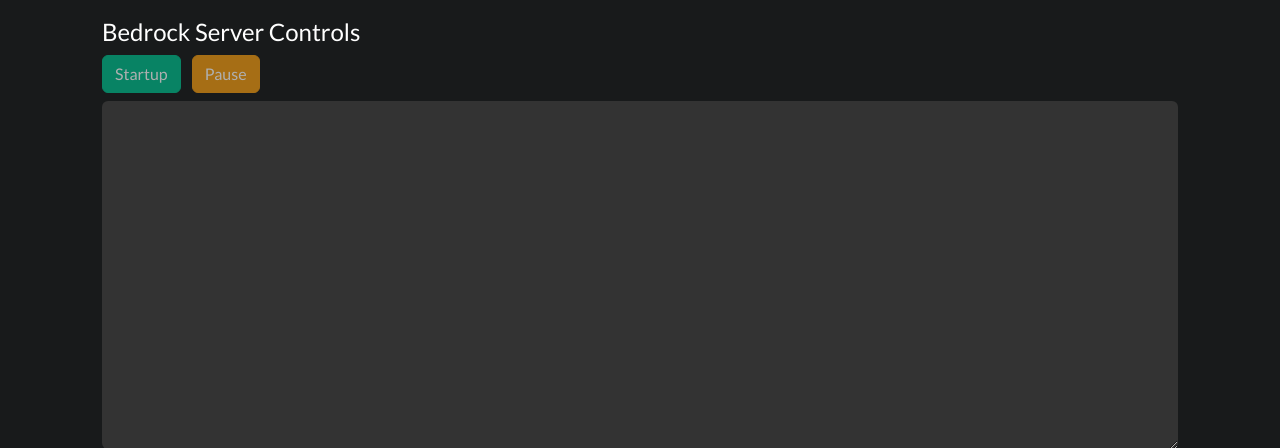
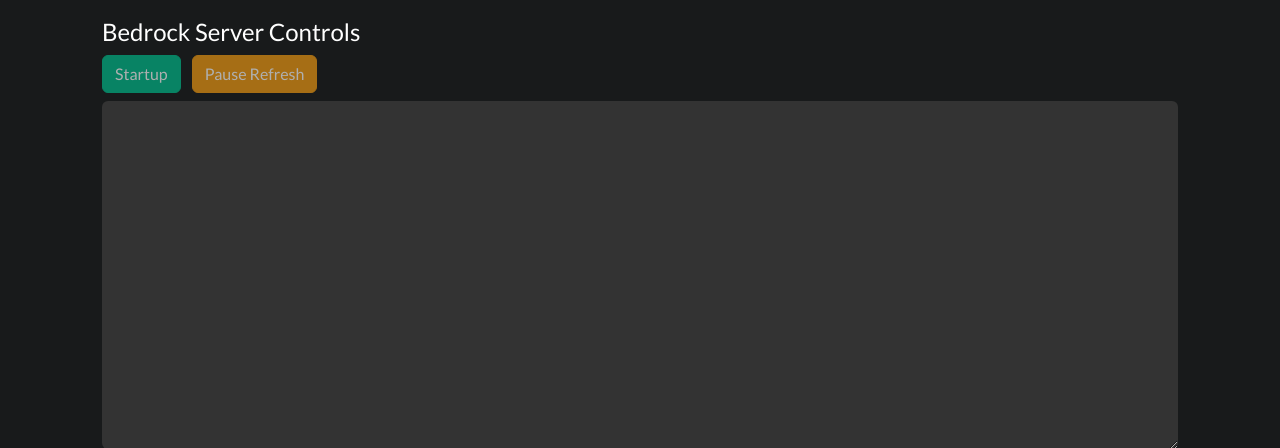
Before and after one commit to pdjohntony/bedrock-svc, a Flask app: page / in a window 1280 px wide. Shown: the part 72-520 px from the top of the page. Run offline with Flask 2, Linux system fonts and the light colour scheme; the visitor is signed in with stand-in values (Sample User, id 1); parts of the project's set-up code (start-up, migrations or seed data) failed here and were passed over; some libraries are stand-ins or nearby versions.

Commit message:
status pause change

```diff
--- a/bedrocksvc/socketevents.py
+++ b/bedrocksvc/socketevents.py
@@ -34,7 +34,7 @@ def admin_connect(json):
 def bds_status():
 	bdsstatus = BDSServer.is_running()
 	emit('bds-status', {'data':bdsstatus})
-	logger.debug(f"Socket sent: bds-status - data: {bdsstatus}")
+	# logger.debug(f"Socket sent: bds-status - data: {bdsstatus}")
 
 @socketio.on('bds-startup')
 @authenticated_only
--- a/bedrocksvc/templates/home.html
+++ b/bedrocksvc/templates/home.html
@@ -4,7 +4,7 @@
 	<h4>Bedrock Server Controls</h4>
 	<div class="mb-2">
 		<button id="bds-pwr-btn" class="btn btn-success me-2" type="submit" disabled>Startup</button>
-		<button id="bds-pause-btn" class="btn btn-warning me-2" type="submit" disabled>Pause</button>
+		<button id="bds-pause-btn" class="btn btn-warning me-2" type="submit" disabled>Pause Refresh</button>
 	</div>
 
 	<div class="mb-2">
@@ -84,12 +84,12 @@
 
 		// BDS status pause button click
 		$('#bds-pause-btn').click(function(){
-			if ($('#bds-pause-btn').text() == 'Pause') {
+			if ($('#bds-pause-btn').text() == 'Pause Refresh') {
 				bds_status_refresh = false
-				$('#bds-pause-btn').text('Unpause');
+				$('#bds-pause-btn').text('Unpause Refresh');
 			} else {
 				bds_status_refresh = true
-				$('#bds-pause-btn').text('Pause');
+				$('#bds-pause-btn').text('Pause Refresh');
 			}
 		});
 
```
